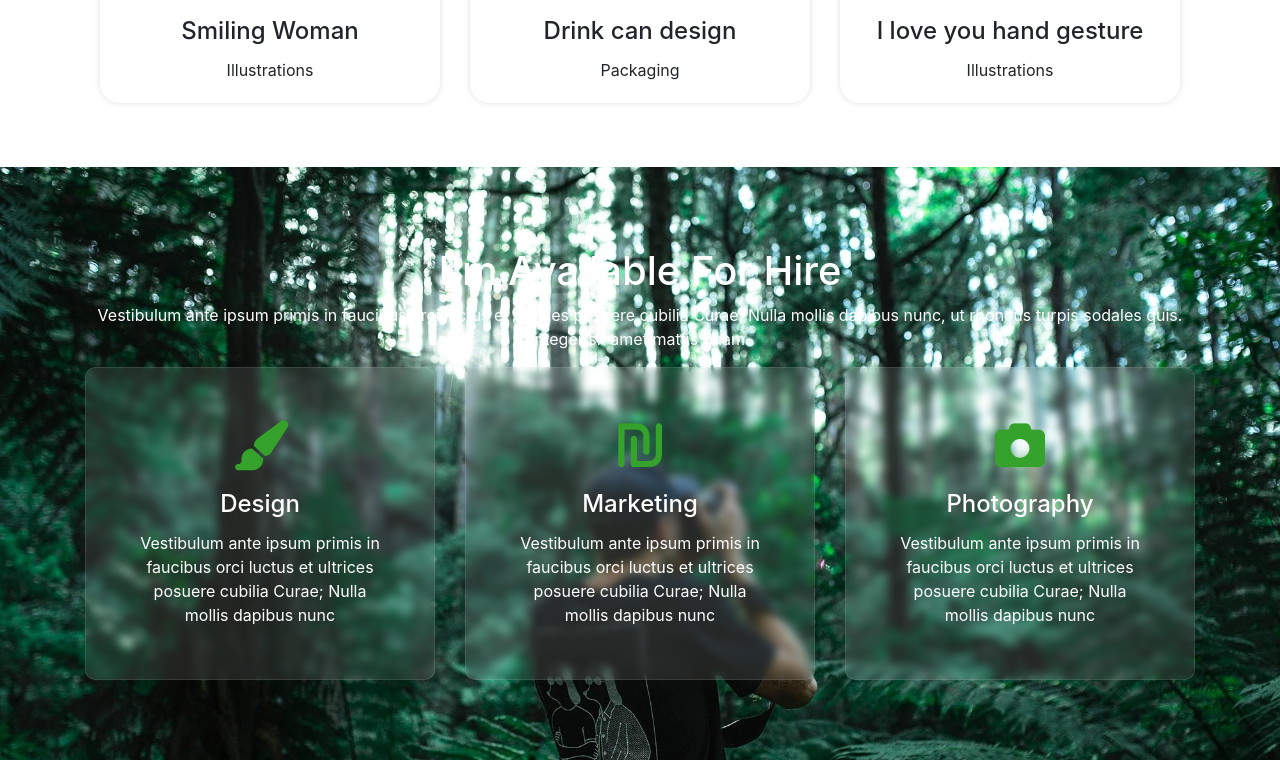
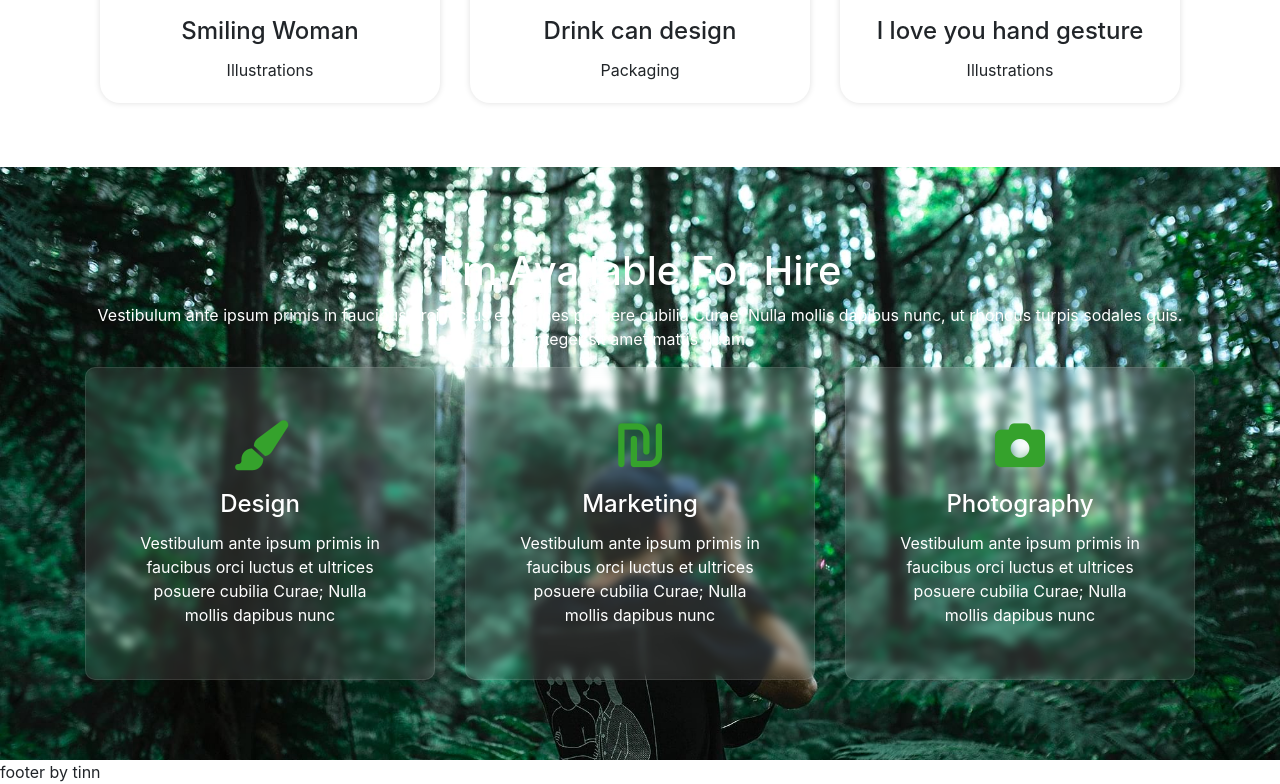
Before and after one commit to tinlkp/bc51_portfolio, a plain HTML site: page index.html in a window 1280 px wide. Shown: the part 1710-2494 px from the top of the page. Before the commit the page ends 2470 px from the top, so only its background shows below. Drawn offline with nearby package versions, Linux system fonts and the light colour scheme.

Commit message:
footer by tinn

```diff
--- a/index.html
+++ b/index.html
@@ -306,7 +306,7 @@
         </div>
 
     </section>
-
+<footer>footer by tinn</footer>
 
 
     <!-- Optional JavaScript -->
```
